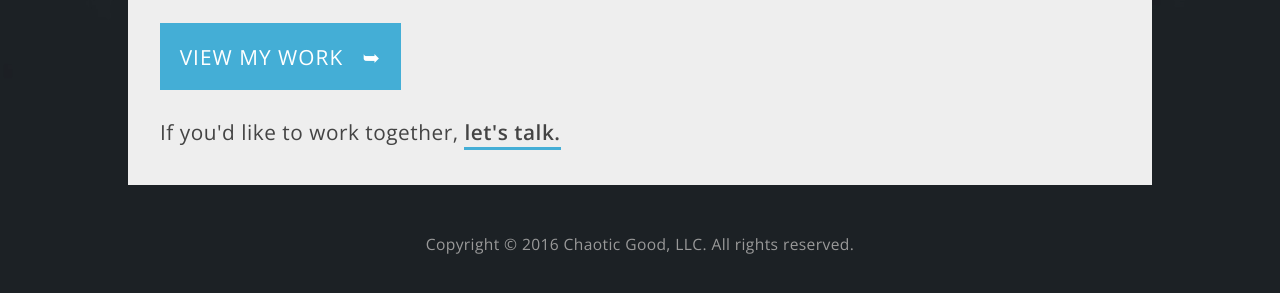
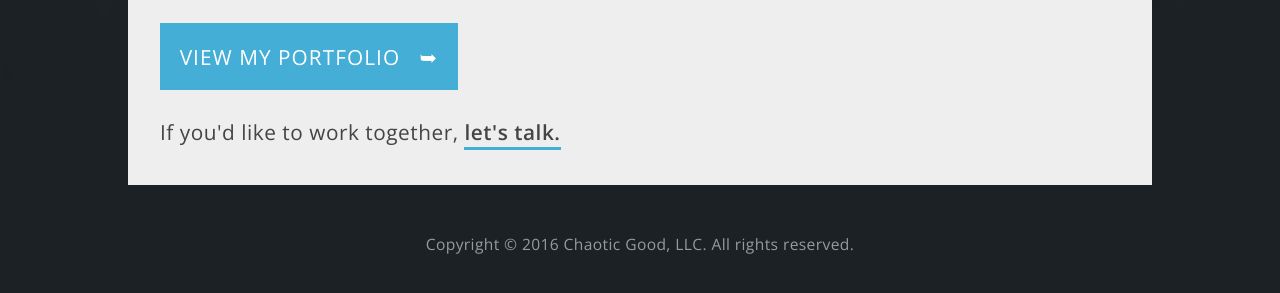
Before and after one commit to terrancerobb/chaoticgood, a plain HTML site: page index.html in a window 1280 px wide. Shown: the part 475-768 px from the top of the page. Drawn offline with nearby package versions, Linux system fonts and the light colour scheme.

Commit message:
Fixing portfolio link

```diff
--- a/index.html
+++ b/index.html
@@ -22,7 +22,7 @@
 <div class="mainText">
   <h1>About Chaotic Good</h1>
   <p>Chaotic Good, LLC is owned and operated by <span class="nobreak"><a href="http://terrancerobb.com/">Terry Robb</a>,</span> a web &amp; UI/UX designer based near Detroit, Michigan.</p>
-  <a href="http://terrancerobb.com/works/" class="button">View my <span class="nobreak">work &nbsp; &#10149;</span></a>
+  <a href="http://terrancerobb.com/" class="button">View my <span class="nobreak">portfolio &nbsp; &#10149;</span></a>
   <p>If you'd like to work together, <a href="mailto:terranceprobb@gmail.com">let's talk.</a></p>
 </div>
 <footer>
```
